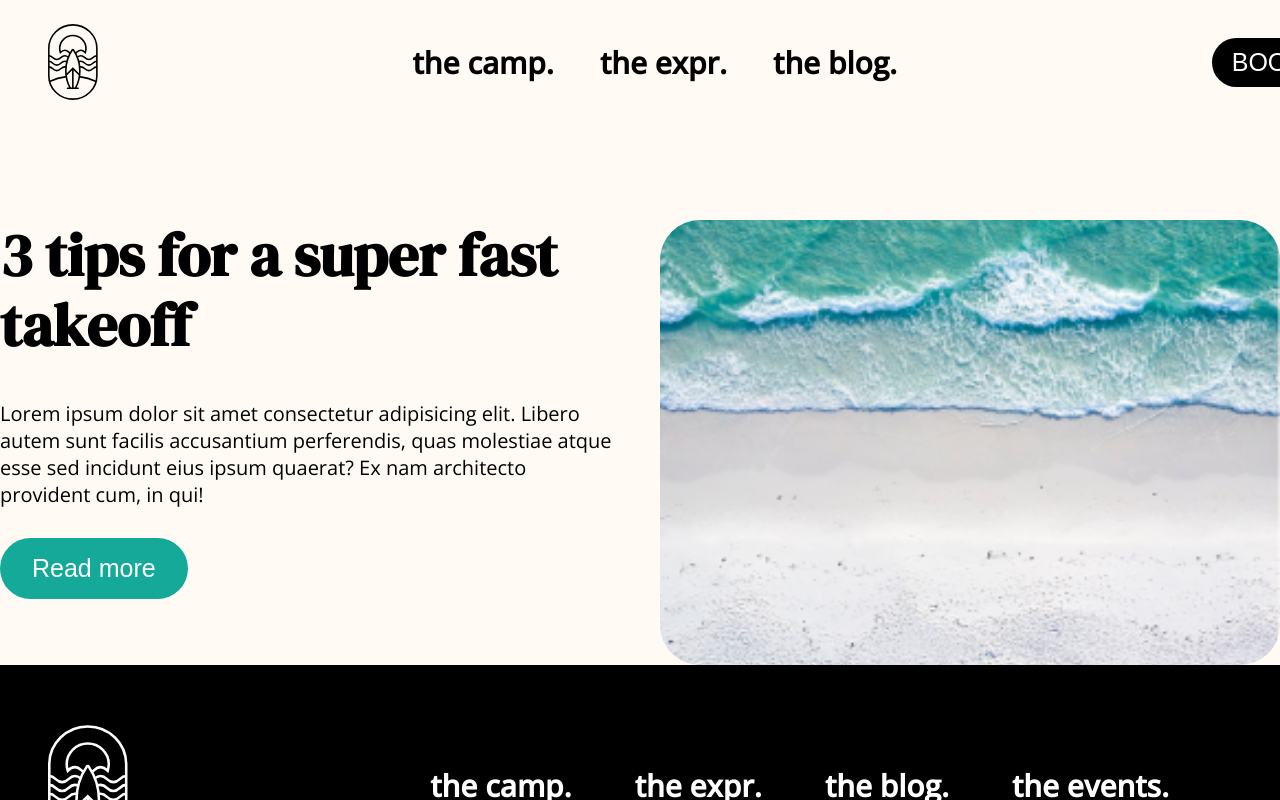
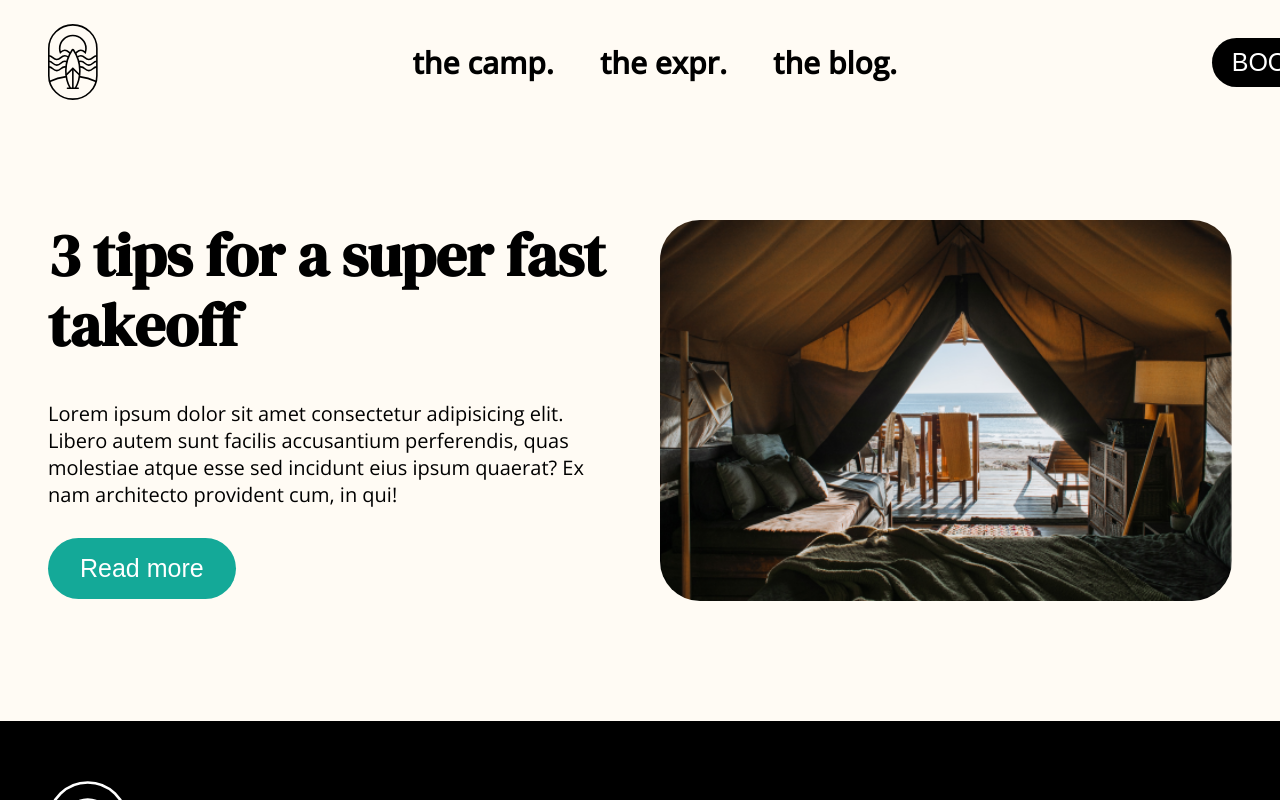
Before and after one commit to foysalkazi11/sarfcamp_frontend, a Next.js app: page /blog in a window 1280 px wide. Shown: the top 800 px of the page. Built offline with nearby package versions, Linux system fonts and the light colour scheme.

Commit message:
WIP article highlight

```diff
--- /dev/null
+++ b/app/_components/Button.tsx
@@ -0,0 +1,36 @@
+import Link from "next/link";
+import React from "react";
+type ButtonProps = React.ComponentPropsWithoutRef<"button"> & {
+  size?: "small" | "medium";
+  color?: "black" | "turquoise" | "orange" | "beige";
+  text?: string;
+  href?: string;
+};
+const Button = ({
+  href = "",
+  size = "medium",
+  color = "turquoise",
+  text = "Button",
+  className = "",
+  ...props
+}: ButtonProps) => {
+  return href ? (
+    <Link href={href}>
+      <button
+        {...props}
+        className={`btn btn--${size} btn--${color} ${className}`}
+      >
+        {text}
+      </button>
+    </Link>
+  ) : (
+    <button
+      {...props}
+      className={`btn btn--${size} btn--${color} ${className}`}
+    >
+      {text}
+    </button>
+  );
+};
+
+export default Button;
--- a/app/_components/blog/HighLightArticle.tsx
+++ b/app/_components/blog/HighLightArticle.tsx
@@ -1,4 +1,6 @@
 /* eslint-disable @next/next/no-img-element */
+
+import Button from "../Button";
 
 const HighLightArticle = () => {
   return (
@@ -10,11 +12,11 @@ const HighLightArticle = () => {
           sunt facilis accusantium perferendis, quas molestiae atque esse sed
           incidunt eius ipsum quaerat? Ex nam architecto provident cum, in qui!
         </p>
-        <button className="btn btn--medium btn--turquoise">Read more</button>
+        <Button text="Read more" />
       </div>
       <img
         className="highLightArticle__image"
-        src="/assets/harry-holder-NbPJ8HM-w8c-unsplash 1.png"
+        src="/assets/pexels-rachel-claire-4825701 1.png"
         alt="img"
       />
     </section>
--- a/app/blog/page.tsx
+++ b/app/blog/page.tsx
@@ -3,9 +3,9 @@ import HighLightArticle from "../_components/blog/HighLightArticle";
 
 const Blog = () => {
   return (
-    <>
+    <main className="blog-page">
       <HighLightArticle />
-    </>
+    </main>
   );
 };
 
--- a/sass/components/_infoBlock.scss
+++ b/sass/components/_infoBlock.scss
@@ -1,6 +1,6 @@
 .infoBlock {
   width: 100%;
-  height: 67.8rem;
+  // height: 67.8rem;
   margin-top: 8rem;
   display: flex;
 
@@ -20,7 +20,7 @@
 
   &__img {
     width: 50%;
-
+    height: 67.8rem;
     border-radius: 0rem 32.9rem 32.9rem 0rem;
   }
   &__info {
--- a/sass/components/_highLightArticle.scss
+++ b/sass/components/blog/_highLightArticle.scss
@@ -1,7 +1,8 @@
 .highLightArticle {
   width: 100%;
-  padding-top: 22rem;
   display: flex;
+  justify-content: space-between;
+  align-items: flex-start;
   gap: 4rem;
 
   &__info {
@@ -13,7 +14,7 @@
   }
   &__image {
     width: 50%;
-    height: 100%;
+    height: auto;
     max-height: 44.5rem;
     object-fit: cover;
     border-radius: 4rem;
--- a/sass/main.scss
+++ b/sass/main.scss
@@ -2,10 +2,12 @@
 @import "./base/variables";
 @import "./base/typography";
 @import "./base/base";
+
+@import "./pages/blog";
 
 @import "./components/header";
 @import "./components/button";
 @import "./components/footer";
 @import "./components/hero_section";
 @import "./components/infoBlock";
-@import "./components/highLightArticle";
+@import "./components/blog/highLightArticle";
--- /dev/null
+++ b/sass/pages/_blog.scss
@@ -0,0 +1,3 @@
+.blog-page {
+  padding: 22rem 4.8rem 12rem;
+}
```
